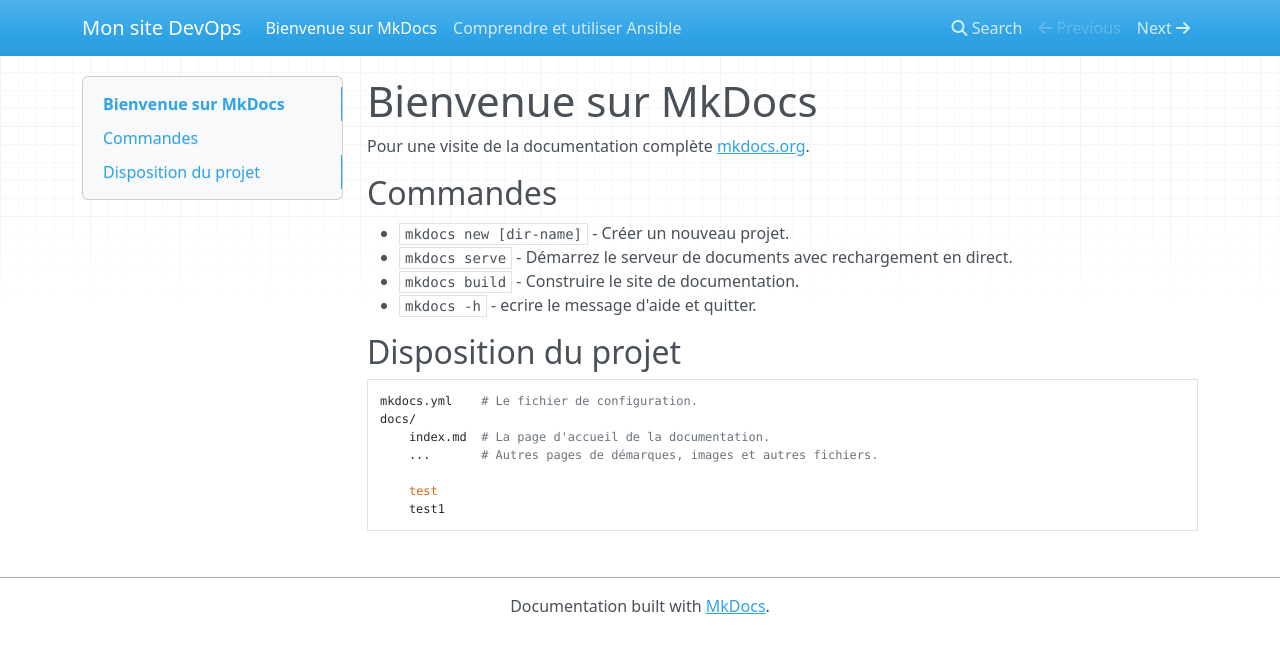
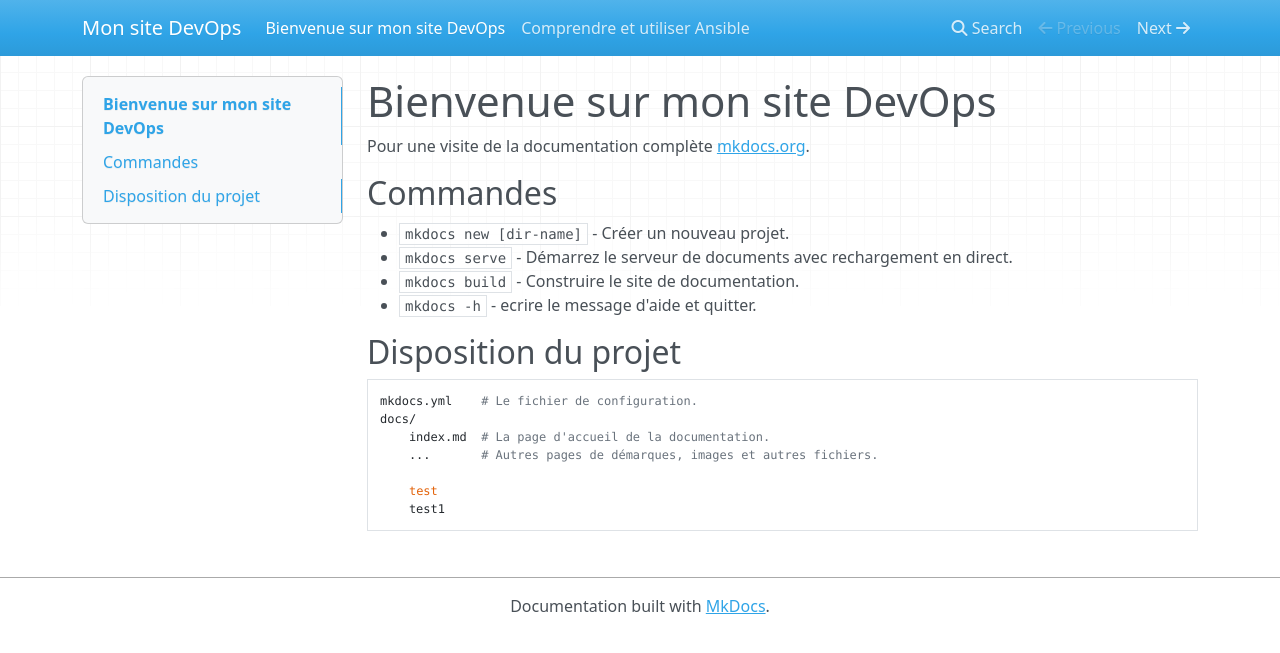
Before and after one commit to MelkiBenjamin/GitHub-Pages-MkDocs, an MkDocs documentation site: the page built from docs/index.md, in a window 1280 px wide. Shown: the top 653 px of the page. Built offline with MkDocs 1.6.1, drawn with Linux system fonts in a browser that asks for light colours; nearby versions of some CDN libraries.

Commit message:
Update index.md

```diff
--- a/docs/index.md
+++ b/docs/index.md
@@ -1,4 +1,4 @@
-# Bienvenue sur MkDocs
+# Bienvenue sur mon site DevOps
 
 Pour une visite de la documentation complète [mkdocs.org](https://www.mkdocs.org).
 
```
